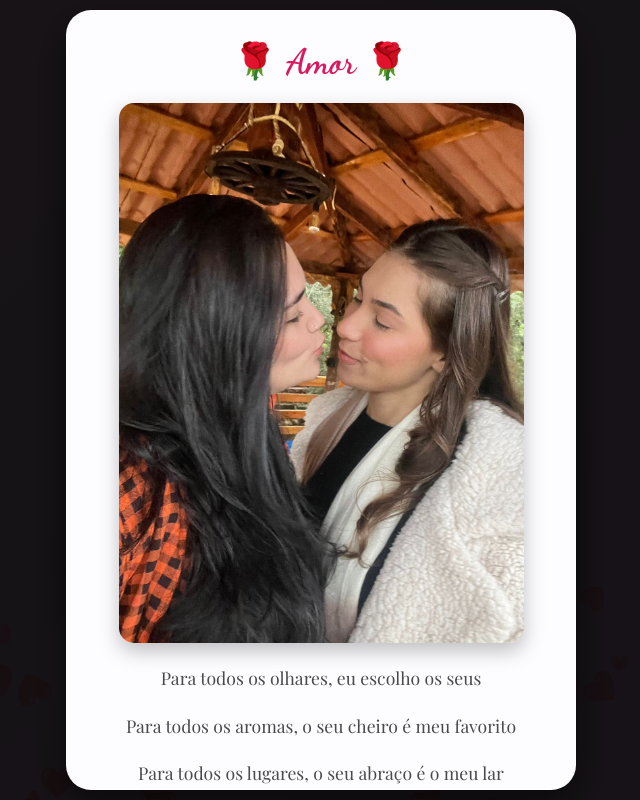
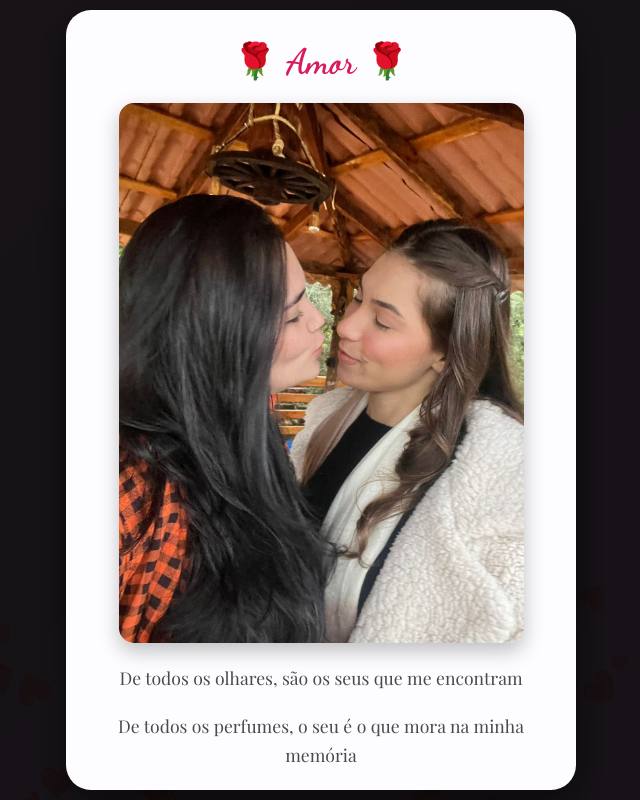
Before and after one commit to FabiolaMnss/pagina-para-meu-amor, a plain HTML site: page index.html in a window 1280 px wide. Both pictures are taken after a click on the button "aqui". Shown: the whole page, without its empty margins (319-959 px from the left). Drawn offline with nearby package versions, Linux system fonts and the light colour scheme.

Commit message:
Updated message text

```diff
--- a/index.html
+++ b/index.html
@@ -18,10 +18,10 @@
         <div class="mensagem-conteudo">
             <h2>🌹 Amor 🌹</h2>
             <img id="fotoMensagem" src="nos.jpeg" alt="Nossa foto especial">
-            <p>Para todos os olhares, eu escolho os seus</p>
-            <p>Para todos os aromas, o seu cheiro é meu favorito</p>
-            <p>Para todos os lugares, o seu abraço é o meu lar</p>
-            <p>Para todos os sentimentos, o seu amor me completa</p>
+            <p>De todos os olhares, são os seus que me encontram</p>
+            <p>De todos os perfumes, o seu é o que mora na minha memória</p>
+            <p>De todos os lugares, é no seu abraço que quero estar </p>
+            <p>Entre todos os sentimentos, o seu amor que escolho, todos os dias </p>
             <p>Obrigada por ser minha eterna namorada, noiva, e meu amor.</p>
             <p>Para sempre sua</p>
             <span class="assinatura">Bio</span>
```
